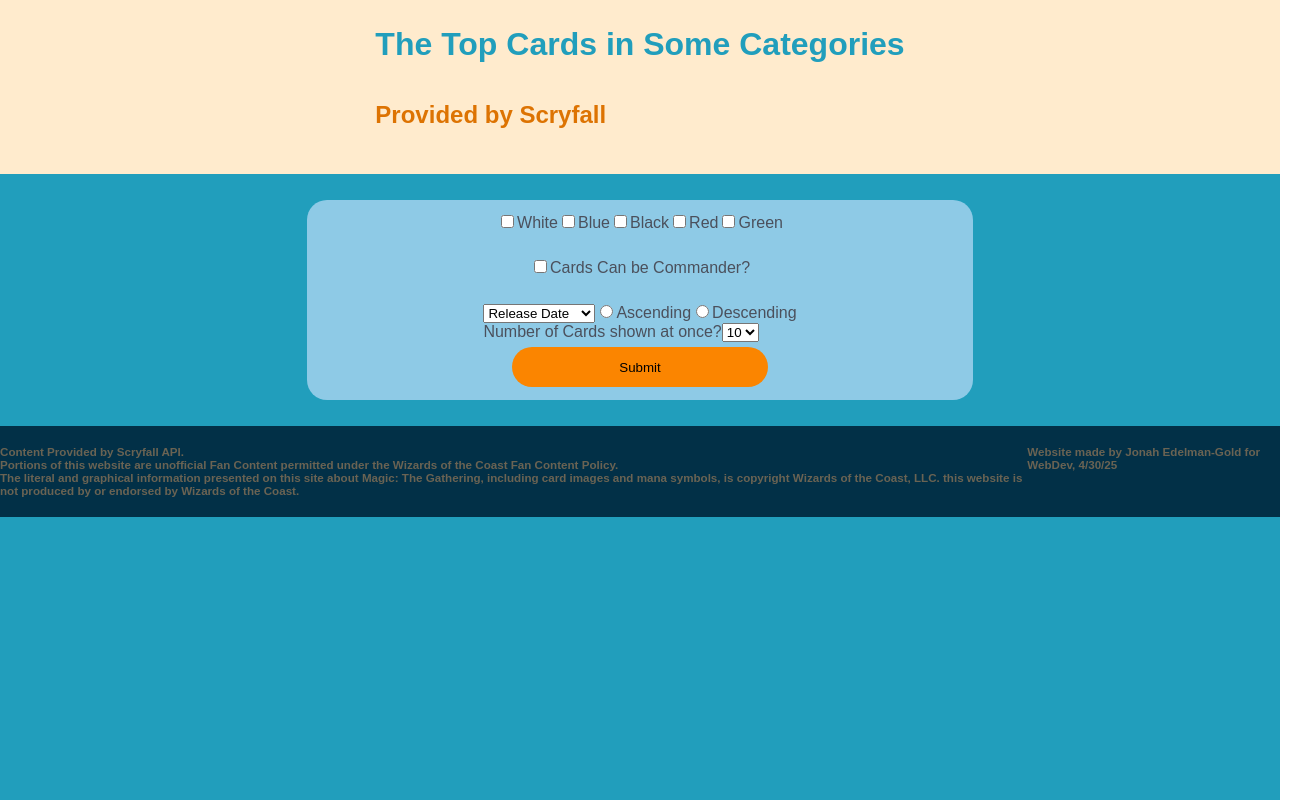
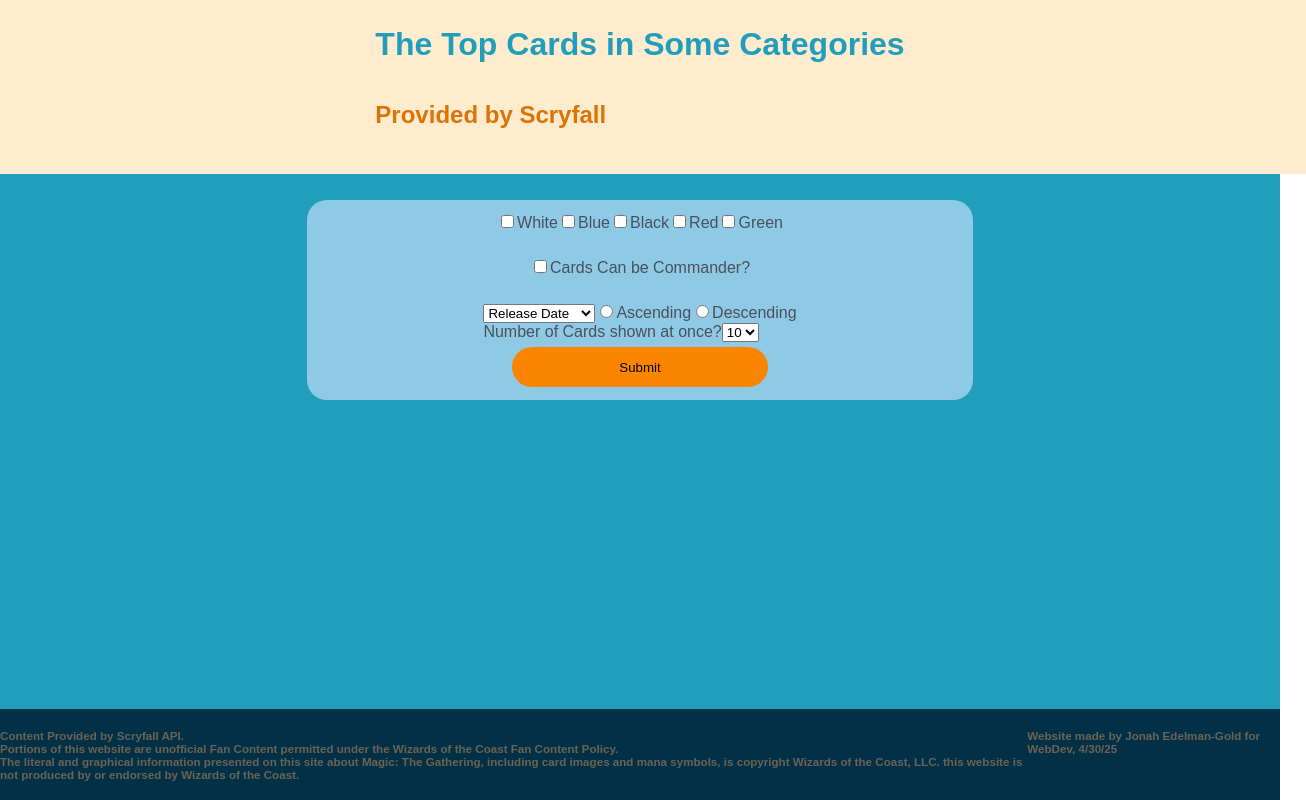
Before and after one commit to JonahEdelmanGold/FinalProj, a React (Vite) app: page / in a window 1280 px wide. Shown: the whole page, 1306 px wide, since content can reach past the window. Built offline with nearby package versions, Linux system fonts and the light colour scheme.

Commit message:
Styling2

```diff
--- a/src/App.css
+++ b/src/App.css
@@ -7,6 +7,9 @@
   background-color: rgba(33, 158, 188, 1);
   color: rgb(221, 115, 2);
   font-family:Arial;
+  display:flex;
+  flex-direction:column;
+  align-items:center;
 }
 
 .gallery{
@@ -18,6 +21,7 @@ header{
   padding:2%;
   display:grid;
   justify-content: center;
+  width:100%;
 }
 header h1{
   margin:0px;
@@ -32,4 +36,5 @@ footer{
   color: rgb(106, 99, 83);
   display:flex;
   font-size:14px;
+  margin-top:auto;
 }
```
